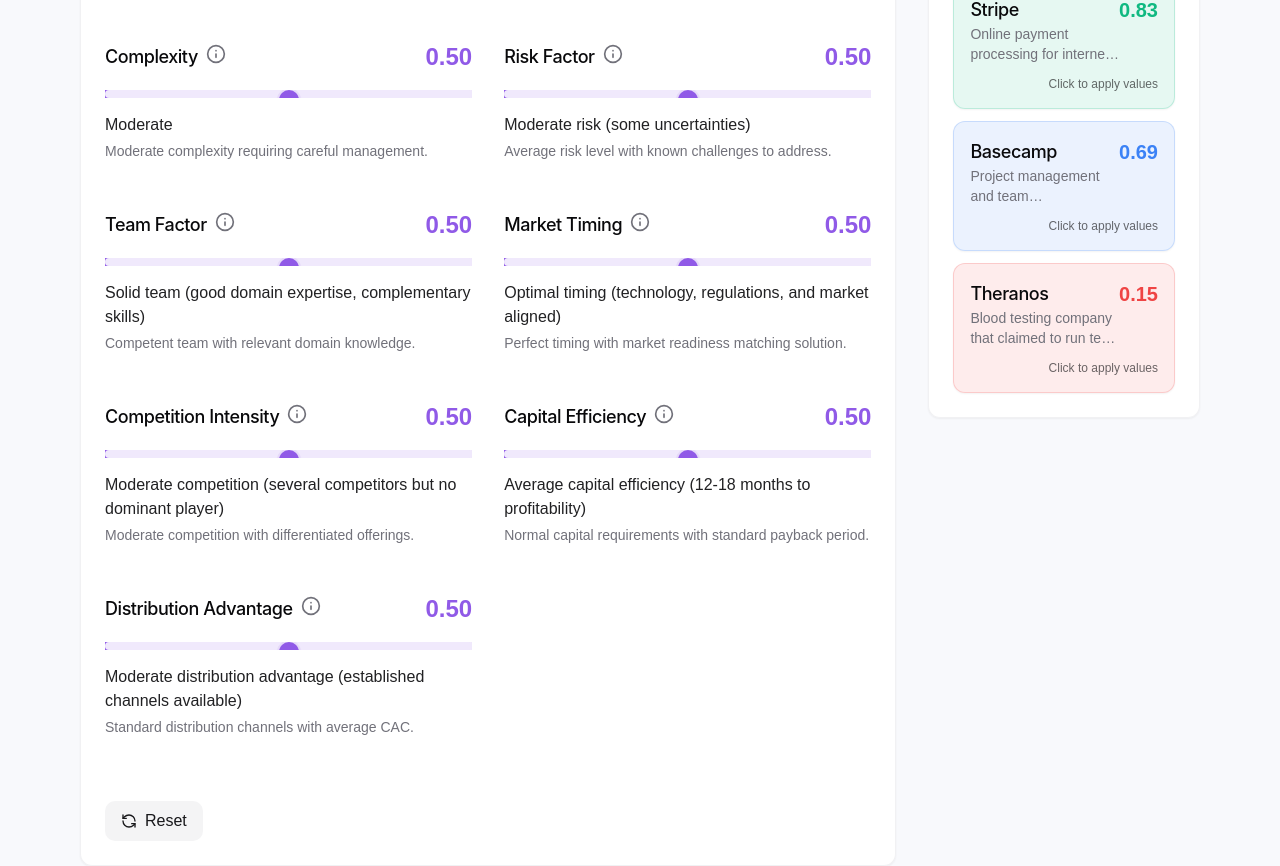
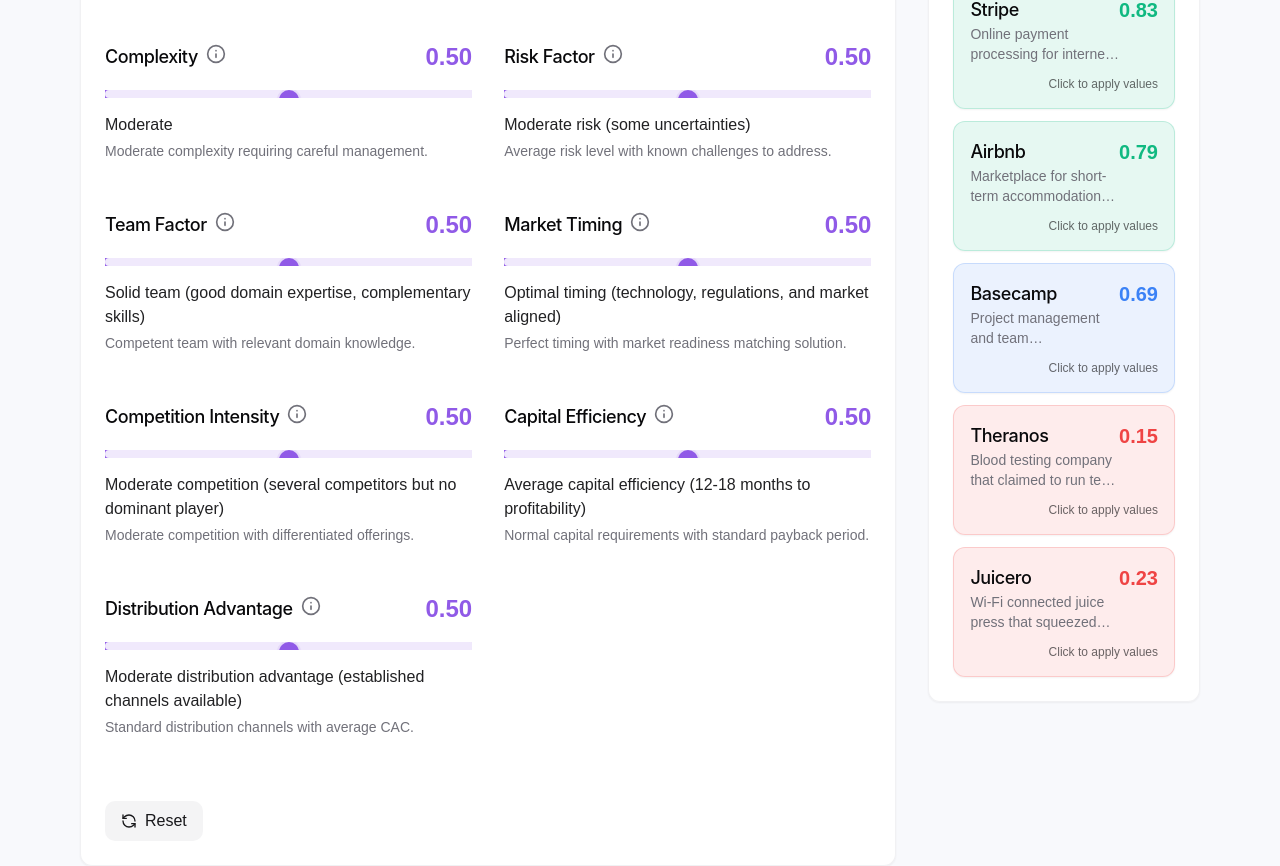
Before and after one commit to ParthaChak79/startup-success-signal, a React (Vite) app: page / in a window 1280 px wide. Shown: the part 740-1606 px from the top of the page. Built offline with nearby package versions, Linux system fonts and the light colour scheme.

Commit message:
Add more startup examples
Added two more startup examples to the calculator screen.

```diff
--- a/src/pages/Index.tsx
+++ b/src/pages/Index.tsx
@@ -164,16 +164,29 @@ const Index = () => {
                 <div className="glass-panel rounded-xl p-6">
                   <h3 className="text-lg font-medium mb-4">Compare With Examples</h3>
                   <div className="space-y-3">
+                    {/* Unicorn Startups */}
                     <StartupCard
                       startup={startupExamples.unicorn[0]}
                       onSelect={loadStartupExample}
                     />
                     <StartupCard
+                      startup={startupExamples.unicorn[1]}
+                      onSelect={loadStartupExample}
+                    />
+
+                    {/* Medium Startups */}
+                    <StartupCard
                       startup={startupExamples.medium[0]}
                       onSelect={loadStartupExample}
                     />
+
+                    {/* Failed Startups */}
                     <StartupCard
                       startup={startupExamples.failed[0]}
+                      onSelect={loadStartupExample}
+                    />
+                    <StartupCard
+                      startup={startupExamples.failed[1]}
                       onSelect={loadStartupExample}
                     />
                   </div>
```
